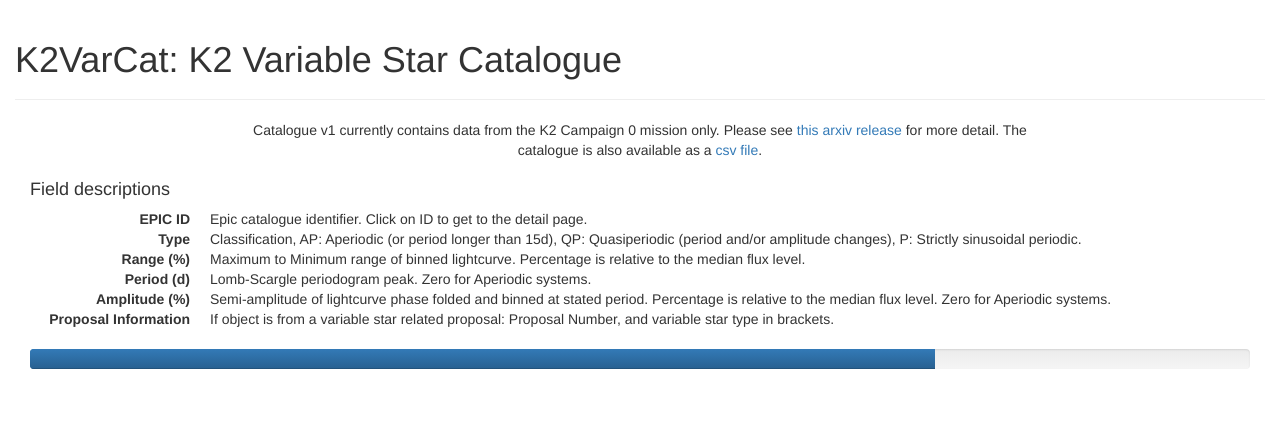
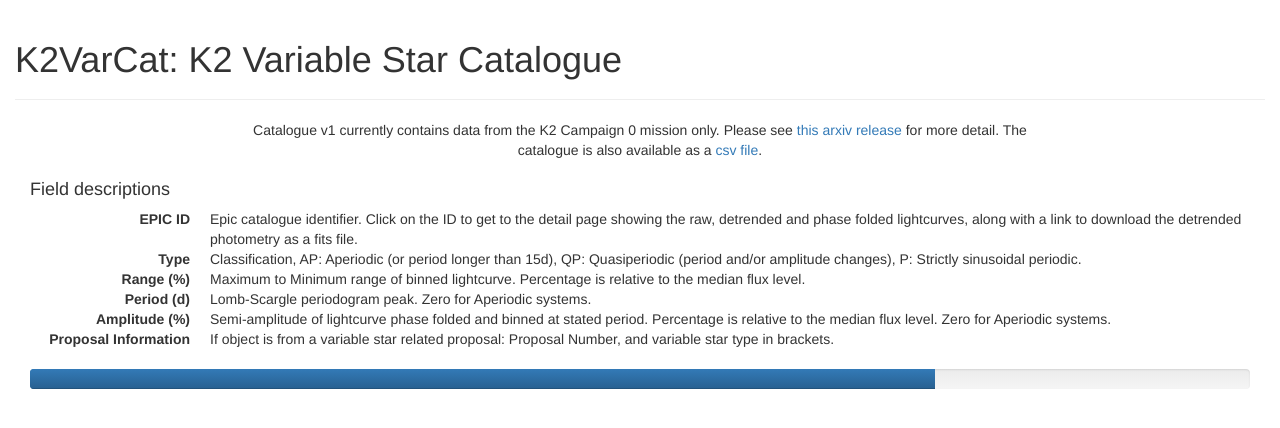
Before and after one commit to mindriot101/k2varcat, a Flask app: page / in a window 1280 px wide. Shown: the top 428 px of the page. Run offline with Flask 2, Linux system fonts and the light colour scheme; parts of the project's set-up code (start-up, migrations or seed data) failed here and were passed over; some libraries are stand-ins or nearby versions.

Commit message:
Add more information to the EPIC ID column description

```diff
--- a/k2var/templates/index.html
+++ b/k2var/templates/index.html
@@ -21,7 +21,7 @@
         <h4>Field descriptions</h4>
         <dl class="dl-horizontal">
             <dt>EPIC ID</dt>
-            <dd>Epic catalogue identifier. Click on ID to get to the detail page.</dd>
+            <dd>Epic catalogue identifier. Click on the ID to get to the detail page showing the raw, detrended and phase folded lightcurves, along with a link to download the detrended photometry as a fits file.</dd>
             <dt>Type</dt>
             <dd>Classification, AP: Aperiodic (or period longer than 15d), QP: Quasiperiodic (period and/or amplitude changes), P: Strictly sinusoidal periodic.</dd>
             <dt>Range (%)</dt>
```
